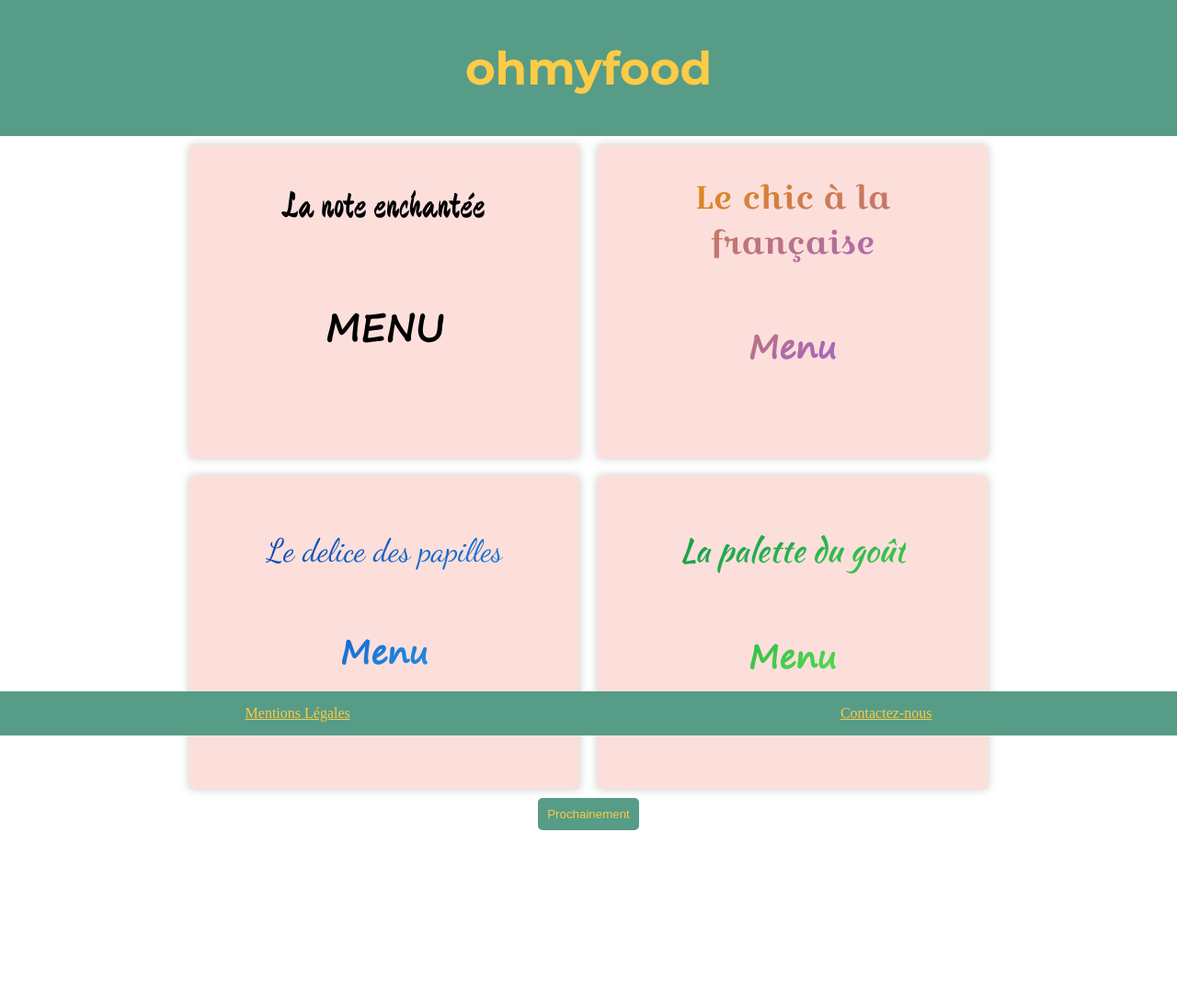
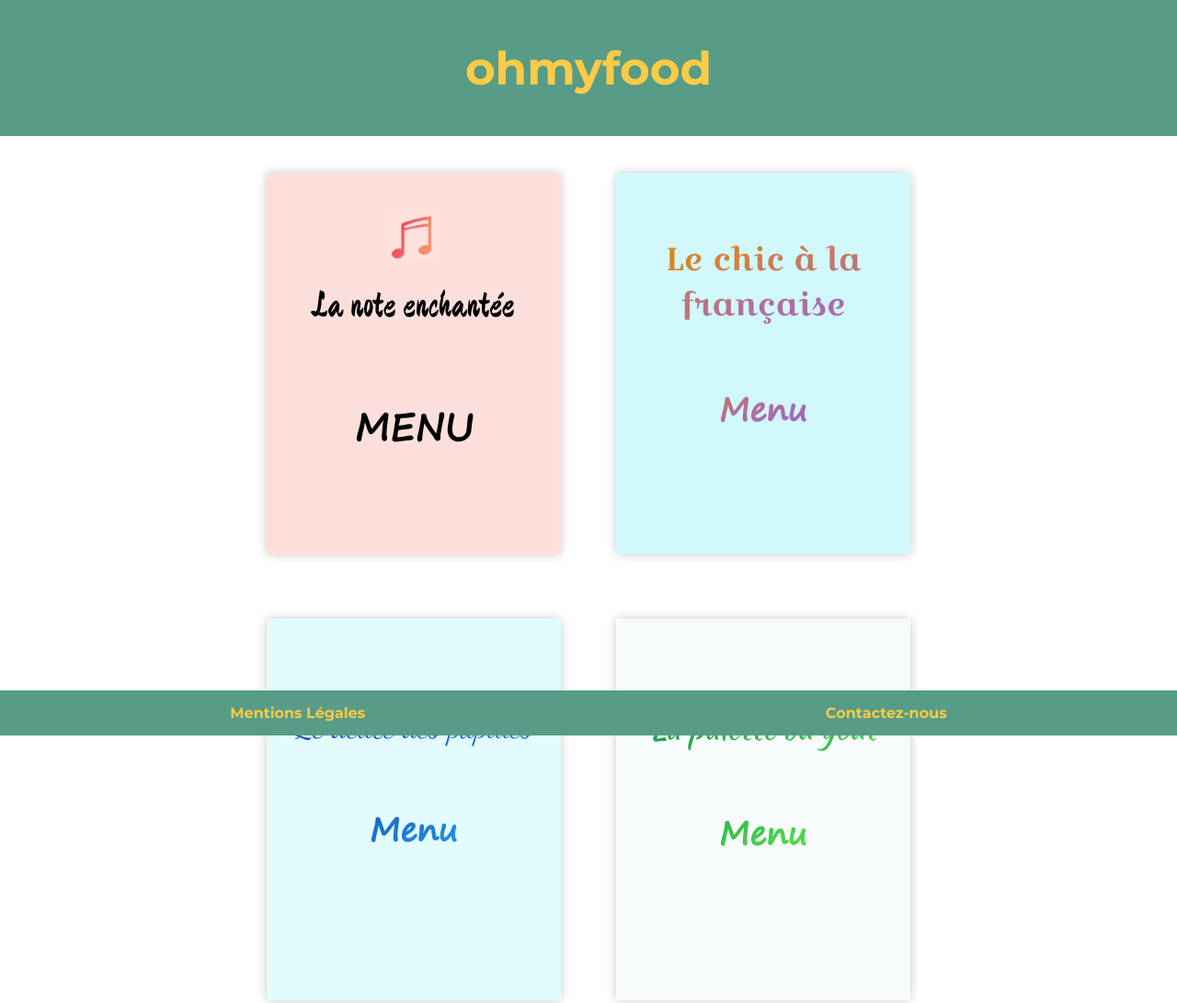
Before and after one commit to TLetocart/Projet3.github.io, a website: page index.html in a window 1280 px wide. Shown: the top 1091 px of the page at 92% size. Before the commit the page ends 963 px from the top, so only its background shows below. Drawn offline with Linux system fonts and the light colour scheme.

Commit message:
Amelioration menus

```diff
--- a/index.html
+++ b/index.html
@@ -20,13 +20,14 @@
 					<div class="menu">
 						<div class="note">
 							<a href="lanote.html">
-							La note enchantée
+							<img src="images/note-de-musique.jpg">
+							<div>La note enchantée</div>
 							<h5>MENU</h5>
 							</a>
 						</div>
 					</div>
 
-					<div class="menu">
+					<div class="menu deux">
 						<div class="chic">
 							<a href="chic.html">
 								Le chic à la française
@@ -37,7 +38,7 @@
 				</div>
 
 				<div class="row">
-					<div class="menu">
+					<div class="menu tres">
 						<div class="delice">
 							<a href="delice.html">
 								Le delice des papilles
@@ -45,7 +46,7 @@
 							</a>
 						</div>
 					</div>
-					<div class="menu">
+					<div class="menu quatre">
 						<div class="palette">
 							<a href="palette.html">
 								La palette du goût
--- a/style.scss
+++ b/style.scss
@@ -94,6 +94,9 @@ img{
 
 }
 
+
+
+
 footer{
 	background : #579c87;
 	padding-top: 15px;
```
Also changed, not shown: delice.html (+1 -1 lines), mentions.html (+1 -1 lines), palette.html (+2 -2 lines), images/note-de-musique.JPG (added), images/note-de-musique.svg (added), style.css.
